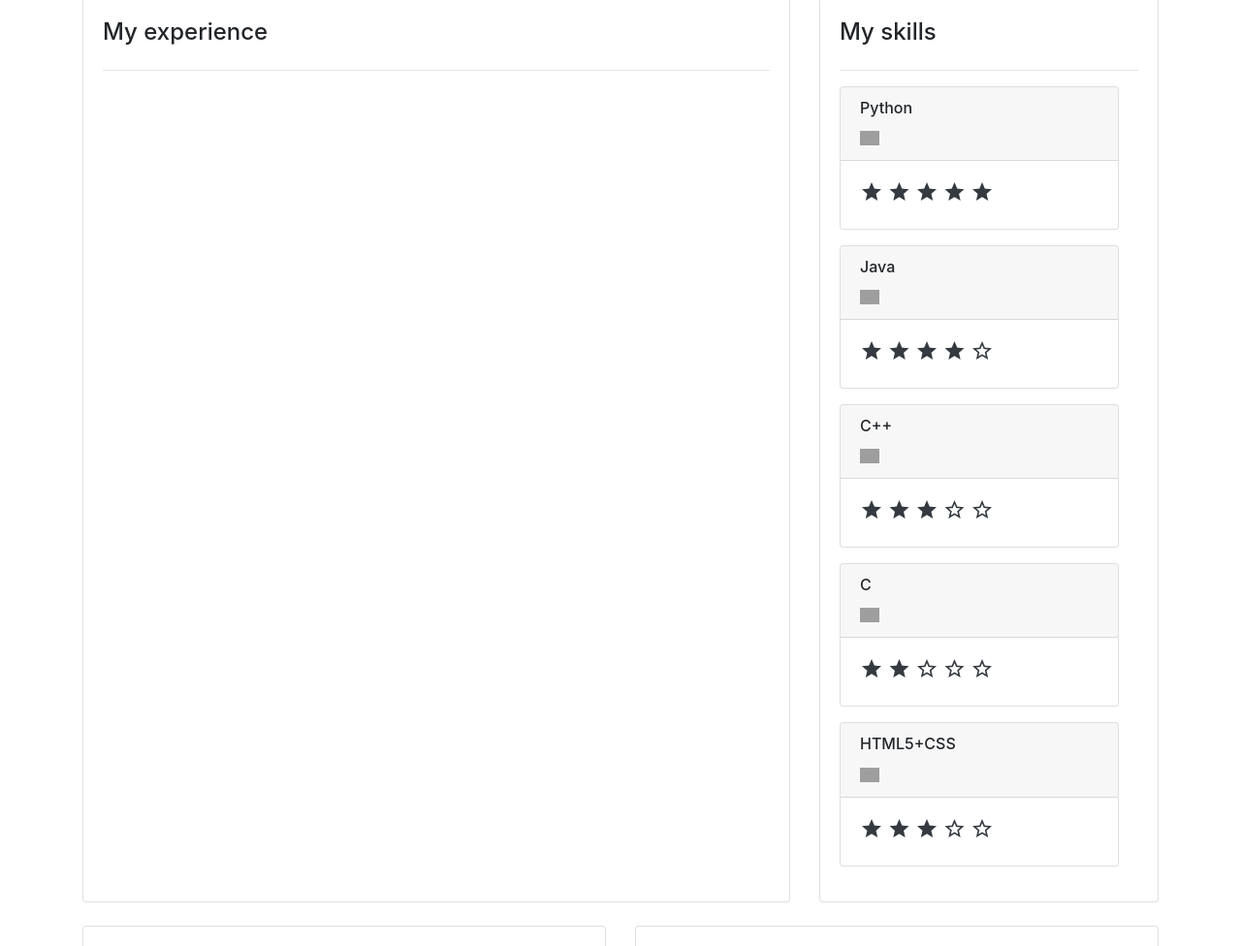
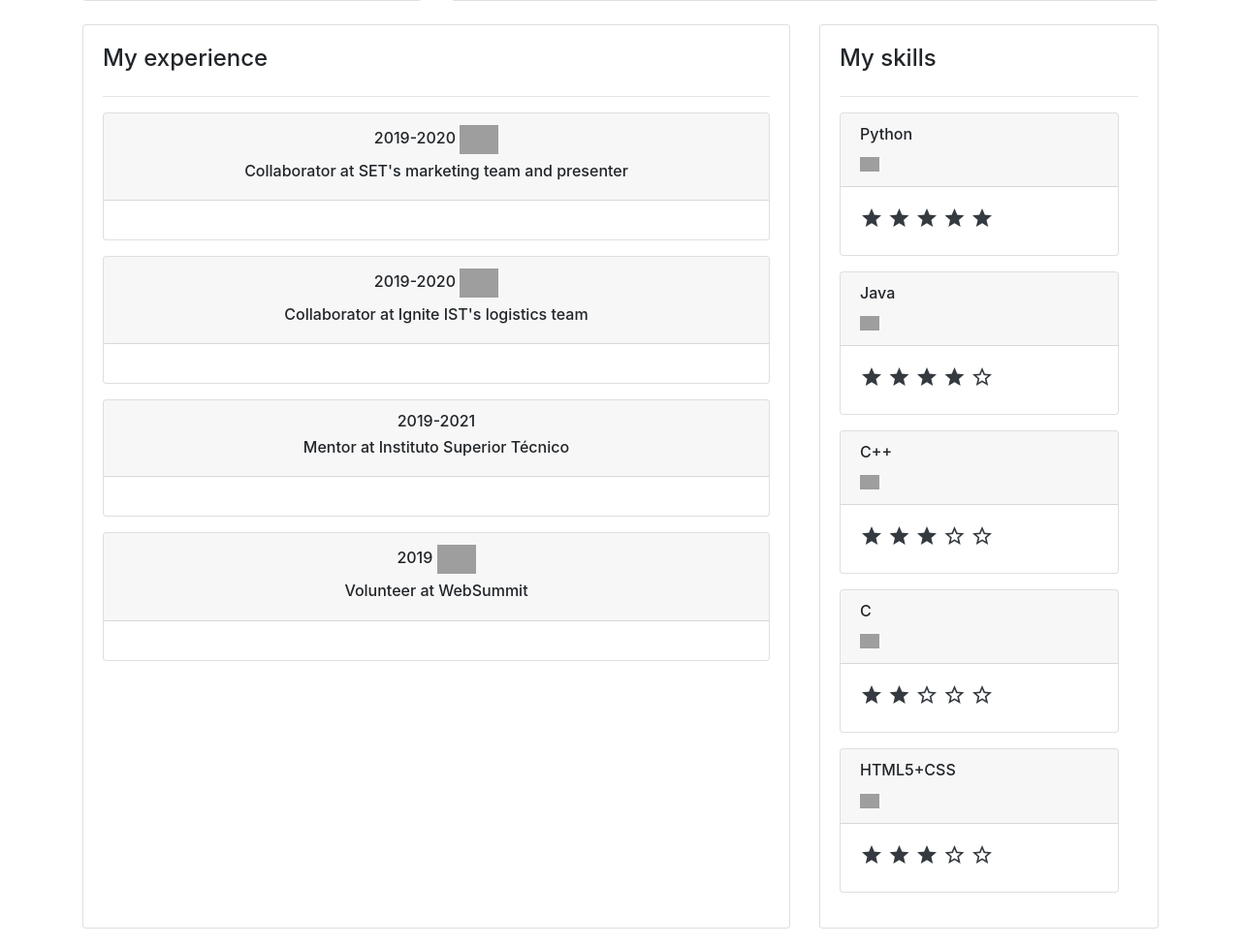
Before and after one commit to HelenaTeixeira/HelenaTeixeira.github.io, a Django app: template base/templates/base/home.html in a window 1280 px wide. Shown: the part 433-1409 px from the top of the page at 97% size. Run offline with Django 3.2, Linux system fonts and the light colour scheme; the template is opened without the code that fills it, so the values that code supplies are empty; parts of the project's set-up code (start-up, migrations or seed data) failed here and were passed over; some libraries are stand-ins or nearby versions; grey boxes are pictures that could not be loaded.

Commit message:
experience outline done // turn into timeline

```diff
--- a/base/templates/base/home.html
+++ b/base/templates/base/home.html
@@ -25,7 +25,9 @@
                     <h4>Who am I and what are my goals</h4>
                     <hr>
                     <div id = "about">
-                        <p>Undergratuated student in Information Systems and Computer Engineering looking for new experiences to develop skills and to be in constant learning.</p>
+                        <p>Undergratuated student at Instituto Superior Técnico in Information Systems and Computer Engineering looking for new experiences to develop skills and to be in constant learning.</p>
+                        <p>I pride myself on being creative and eager to create. I am a member of Orquestra Académica da Universidade de Lisboa and I participate in dance competitions(Dance World Cup).</p>
+                        <p> Music, dance and coding are my passions.</p>
                     </div>
                     <ul class="info">
                         <li><span class="material-icons">call</span> 934062171 </li>
@@ -41,6 +43,30 @@
                 <div class="card card-body h-100" >
                     <h4>My experience</h4>
                     <hr>
+                    <div class="card mb-3">
+                        <div class="card-header" style="text-align: center"><h6>2019-2020 <a href="http://set.ist.utl.pt/"><img id="set" src="/staticfiles/images/logo_Azul.png" alt="set" style="width: 40px;"></a></h6><h6>Collaborator at SET's marketing team and presenter</h6></div>
+                        <div class="card-body text-dark">
+
+                        </div>
+                    </div>
+                    <div class="card mb-3">
+                        <div class="card-header" style="text-align: center"><h6>2019-2020 <a href="http://igniteist.tecnico.ulisboa.pt/?fbclid=IwAR1xAv9EkTn4reIussjuIjwst4t2oQ8x8VHgJfqBky008DlrCVILfazo9a4"><img id="ignite" src="/staticfiles/images/logo.png" alt="ignite" style="width: 40px;"></a></h6><h6>Collaborator at Ignite IST's logistics team</h6></div>
+                        <div class="card-body text-dark">
+
+                        </div>
+                    </div>
+                    <div class="card mb-3">
+                        <div class="card-header" style="text-align: center"><h6>2019-2021</h6><h6>Mentor at Instituto Superior Técnico </h6></div>
+                        <div class="card-body text-dark">
+
+                        </div>
+                    </div>
+                    <div class="card mb-3">
+                        <div class="card-header" style="text-align: center"><h6>2019 <a href="https://websummit.com/"><img id="websummit" src="/staticfiles/images/Web-Summit.jpg" alt="websummit" style="width: 40px;" ></a></h6><h6>Volunteer at WebSummit</h6></div>
+                        <div class="card-body text-dark">
+
+                        </div>
+                    </div>
                 </div>
             </div>
             <div class="col-md-4">
```
Also changed, not shown: 4 other files.
